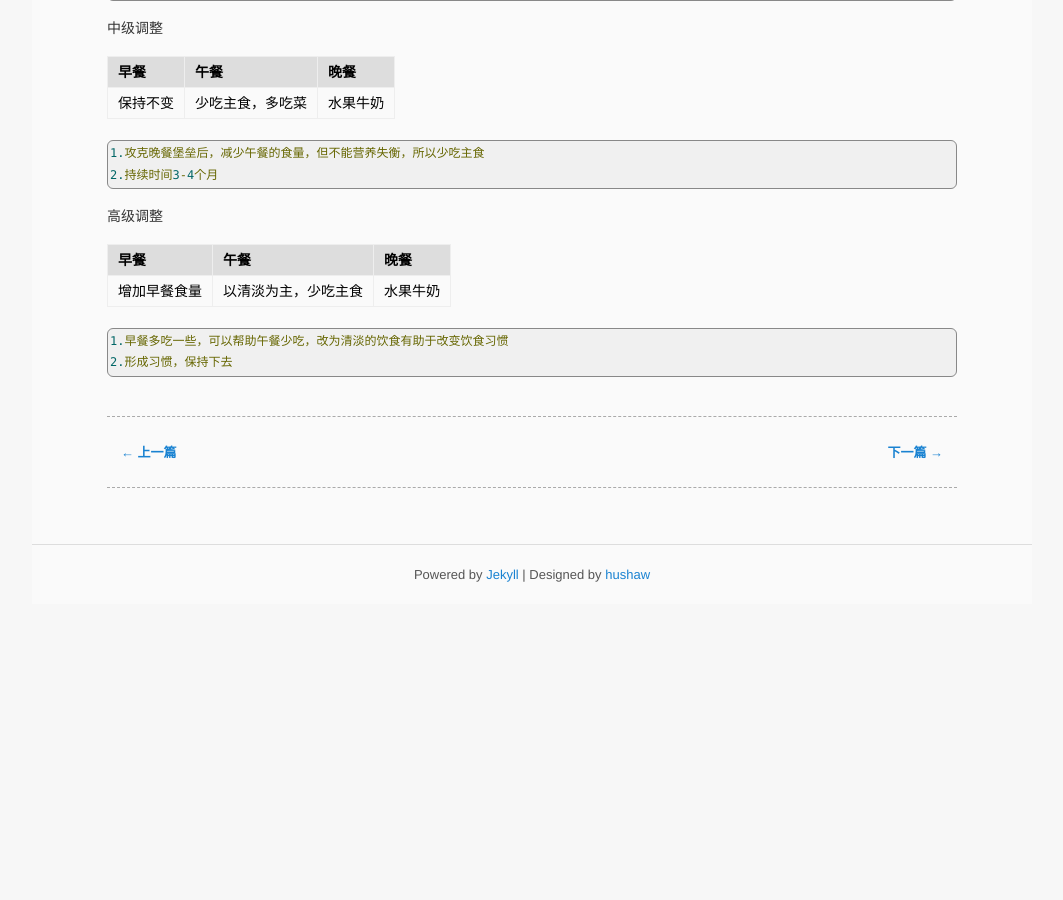
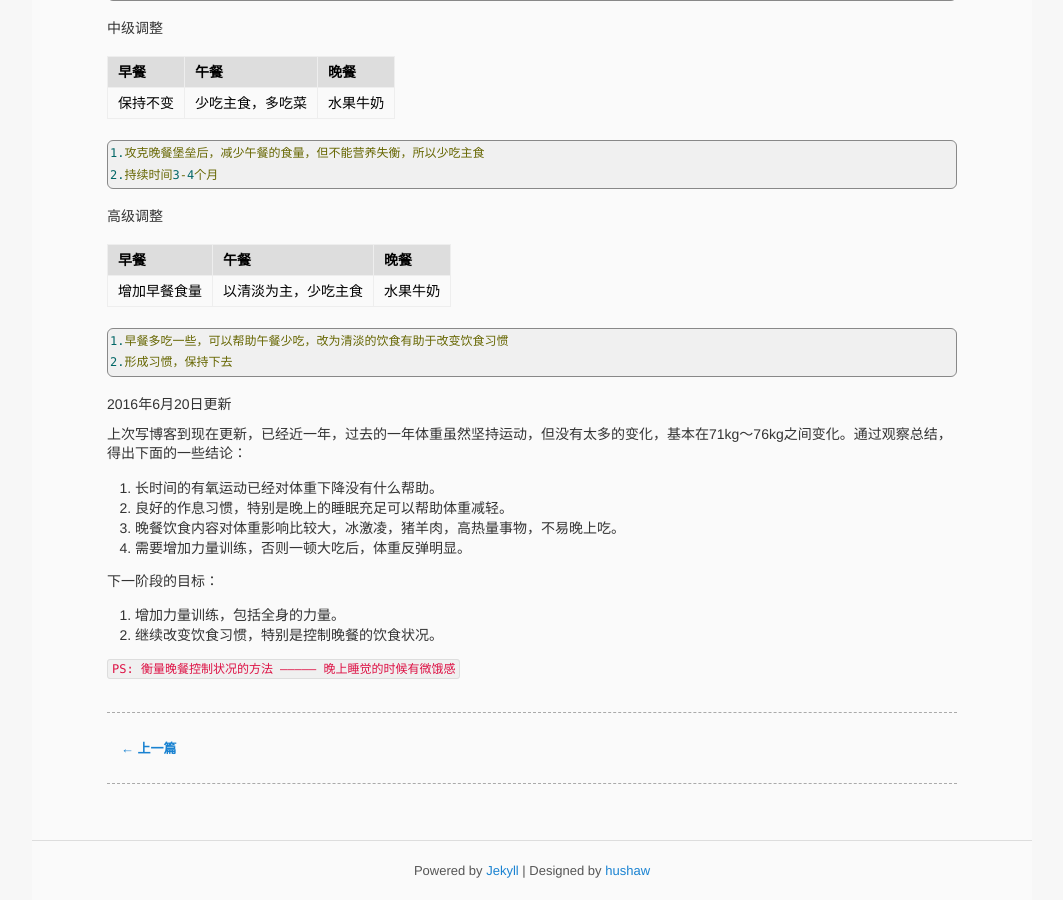
Before and after one commit to HackerMi/hackermi.github.com, a Jekyll site: the page built from _posts/life/2016-06-20-健身经验.md, in a window 1280 px wide and 900 px high, scrolled down 4181 px. Shown: the whole window, without its empty margins (108-1171 px from the left). Built offline with Jekyll 4.4.1, drawn with Linux system fonts in a browser that asks for light colours; comment, search, counter and statistics services are not loaded; before the commit the page ends 4785 px from its top, so only the background shows below that; some of the changed text lies outside the part shown.

Commit message:
update article
Signed-off-by: wangwei_b <wangwei_b@xiaomi.com>

```diff
--- a/_posts/life/2015-10-5-健身经验.md
+++ b/_posts/life/2016-06-20-健身经验.md
@@ -279,3 +279,21 @@ ON OPTIMUM 5磅乳清蛋白质粉 | 高度提纯的乳清蛋白，补充蛋白
 
 	1.早餐多吃一些，可以帮助午餐少吃，改为清淡的饮食有助于改变饮食习惯
 	2.形成习惯，保持下去
+
+
+##### 2016年6月20日更新
+
+上次写博客到现在更新，已经近一年，过去的一年体重虽然坚持运动，但没有太多的变化，基本在71kg～76kg之间变化。通过观察总结，得出下面的一些结论：
+
+1. 长时间的有氧运动已经对体重下降没有什么帮助。
+2. 良好的作息习惯，特别是晚上的睡眠充足可以帮助体重减轻。
+3. 晚餐饮食内容对体重影响比较大，冰激凌，猪羊肉，高热量事物，不易晚上吃。
+4. 需要增加力量训练，否则一顿大吃后，体重反弹明显。
+
+下一阶段的目标：
+
+1. 增加力量训练，包括全身的力量。
+2. 继续改变饮食习惯，特别是控制晚餐的饮食状况。
+
+
+<code> PS: 衡量晚餐控制状况的方法 ————— 晚上睡觉的时候有微饿感 </code>
```
